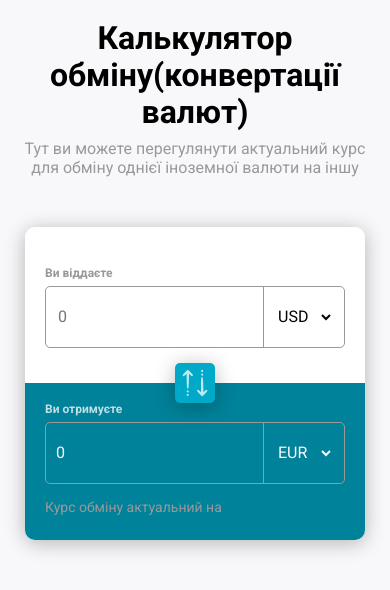
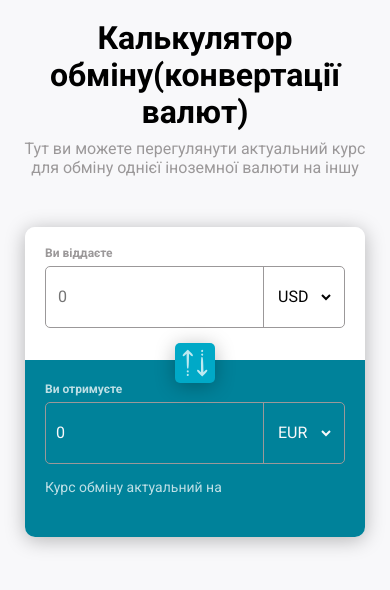
Before and after one commit to vitalis-virtus/currency_exchange, a React (Create React App) app: page / in a window 390 px wide. Shown: the top 590 px of the page. Built offline with nearby package versions, Linux system fonts and the light colour scheme; no server answers.

Commit message:
fixed styles with additionalInfo component and height in mobile design

```diff
--- a/src/App.css
+++ b/src/App.css
@@ -30,12 +30,12 @@
 @media screen and (max-width: 767px) {
   .content__wrapper {
     width: 300px;
-    height: auto;
+    height: 270px;
     background: linear-gradient(
       180deg,
       var(--primary-block-bgc) 0%,
-      var(--primary-block-bgc) 50%,
-      var(--secondary-block-bgc) 50%,
+      var(--primary-block-bgc) 43%,
+      var(--secondary-block-bgc) 43%,
       var(--secondary-block-bgc) 100%
     );
   }
@@ -52,6 +52,7 @@
 @media screen and (max-width: 767px) {
   .fieldsContainer {
     display: flex;
+    margin: 0;
     flex-direction: column;
   }
 }
--- a/src/components/AdditionalInfo/AdditionalInfo.css
+++ b/src/components/AdditionalInfo/AdditionalInfo.css
@@ -9,6 +9,18 @@
   margin-bottom: 5px;
 }
 
+@media screen and (max-width: 767px) {
+  .additional-info__date {
+    color: var(--white-color);
+  }
+}
+
 .additional-info__exchange-value {
-  color: var(--black-color);
+  color: var(--grey-color);
 }
+
+@media screen and (max-width: 767px) {
+  .additional-info__exchange-value {
+    color: var(--white-color);
+  }
+}
```
